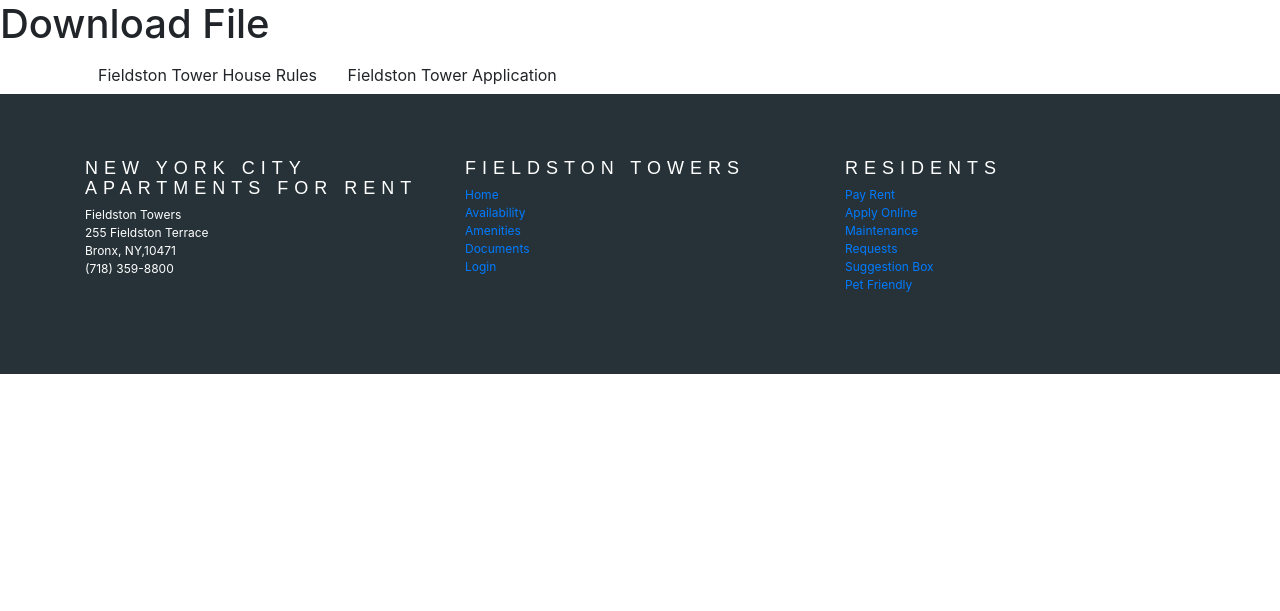
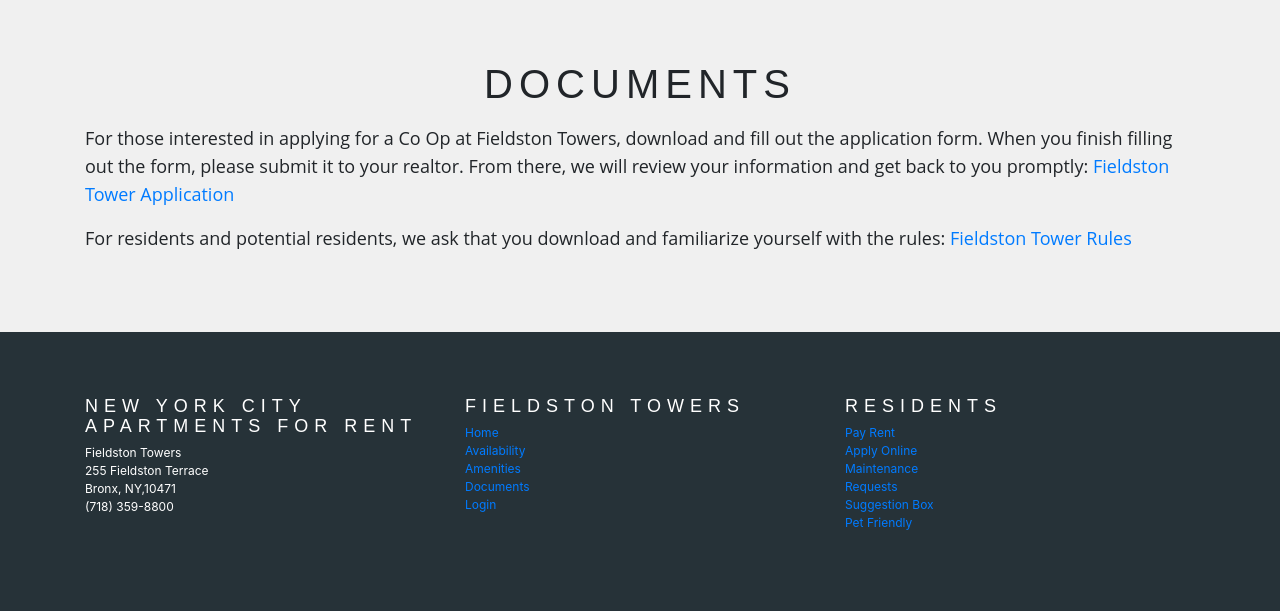
Before and after one commit to Niko2708/FieldstonTerrace, a Flask app: page /documents in a window 1280 px wide. Shown: the part 56-667 px from the top of the page. Run offline with Flask 2, Linux system fonts and the light colour scheme; some libraries are stand-ins or nearby versions.

Commit message:
Style changes throughout the site and rewording of certain pages

```diff
--- a/app/forms.py
+++ b/app/forms.py
@@ -25,7 +25,7 @@
     date = DateField('Date of Event:', validators=[DataRequired()])
     start_at = TimeField('Start at', validators=[DataRequired()])
     end_at = TimeField('End at', validators=[DataRequired()])
-    submit = SubmitField('submit')
+    submit = SubmitField('Submit')
 
 class EventForm(FlaskForm):
     title = StringField('Title:', validators=[DataRequired()])
@@ -35,4 +35,4 @@
     location = StringField('Location')
     start_at = TimeField('Start at', validators=[DataRequired()])
     end_at = TimeField('End at', validators=[DataRequired()])
-    submit = SubmitField('submit')
+    submit = SubmitField('Submit')
--- /dev/null
+++ b/app/static/css/documents.css
@@ -0,0 +1,20 @@
+#title {
+    font-family: Raleway, sans-serif;
+    letter-spacing: 6px;
+    font-weight: 400;
+    line-height: 40px;
+    text-transform: uppercase;
+    margin-bottom: 20px;
+	text-align: center;
+}
+
+#space{
+    margin-top: 20px;
+}
+
+.textStyle{
+    font-size: 18px;
+    font-weight: 400;
+    line-height: 28px;
+    font-family: 'Open Sans', sans-serif;
+}
--- a/app/static/css/formStyles.css
+++ b/app/static/css/formStyles.css
@@ -1,4 +1,4 @@
-#textArea{
+.textArea{
     width: 75%;
     height: 400px;
     border: 1px solid black;
@@ -14,7 +14,7 @@
     margin-top:3%;
 }
 
-#cardStyle{
+.dateTime{
     padding-left: 25px;
     padding-top: 20px;
     border: 1px solid black;
--- a/app/static/javascript/calendar.js
+++ b/app/static/javascript/calendar.js
@@ -1,3 +1,5 @@
+console.log("Hello World");
+
 let today = new Date();
 let currentMonth = today.getMonth();
 let currentYear = today.getFullYear();
@@ -34,7 +36,6 @@
 }
 
 function showCalendar(month, year) {
-
     let firstDay = (new Date(year, month)).getDay();
     let daysInMonth = 32 - new Date(year, month, 32).getDate();
 
--- a/app/templates/documents.html
+++ b/app/templates/documents.html
@@ -3,19 +3,23 @@
 {% block title %}Documents{% endblock %}
 
 {% block custom_styles %}
-    <link rel="stylesheet" href="{{ url_for('static', filename='css/documents.css') }}">
+<link rel="stylesheet" href="{{ url_for('static', filename='css/documents.css') }}">
 {% endblock %}
 
 {% block content %}
-    <main>
-        <h1>Download File</h1>
-        <div class="container">
-            <a href="/get_pdf/FBC_House_Rules.pdf">
-                <button class='btn btn-default'>Fieldston Tower House Rules</button>
-            </a>
-            <a href="/get_pdf/FBC_Application.pdf">
-                 <button class='btn btn-default'>Fieldston Tower Application</button>
-            </a>
-        </div>
-    </main>
+<main class="background-grey topSpace container-fluid">
+    <div class="container">
+        <h1 id="title">Documents</h1>
+        <p class="textStyle" id="space">
+            For those interested in applying for a Co Op at Fieldston Towers, download and fill out the application form.
+            When you finish filling out the form, please submit it to your realtor. From there, we will review your
+            information and get back to you promptly: <a href="/get_pdf/FBC_Application.pdf">Fieldston Tower Application</a>
+        </p>
+
+        <p class="textStyle">
+            For residents and potential residents, we ask that you download and familiarize yourself with the rules: <a href="/get_pdf/FBC_House_Rules.pdf">Fieldston Tower Rules</a>
+        </p>
+
+    </div>
+</main>
 {% endblock %}
--- a/app/templates/maintenance_form.html
+++ b/app/templates/maintenance_form.html
@@ -18,9 +18,9 @@
                     <p class="textStyles">{{ form.title(class="single-line") }}</p>
 
                     <h5> Description</h5>
-                    <p class="textStyles">{{ form.body(id ='textArea') }}</p>
+                    <p class="textStyles">{{ form.body(class ='textArea') }}</p>
 
-                    <div id="cardStyle">
+                    <div class="dateTime">
                         <p class="textStyles">Day the maintenance work will occur</p>
                         <p class="textStyles">Event Start: {{ form.date}}</p>
                         <p class="textStyles">Timeframe the maintenance will occur:</p>
```
Also changed, not shown: app/static/css/event.css (+7 -0 lines), app/static/css/maintenance.css (added, +22 -0 lines), app/templates/amenities.html (+4 -7 lines), app/templates/event_form.html (+6 -7 lines), app/templates/events.html (+14 -6 lines), app/templates/index.html (+9 -8 lines), app/templates/maintenance.html (+14 -10 lines), app.db, app/static/css/direction.css (deleted).
